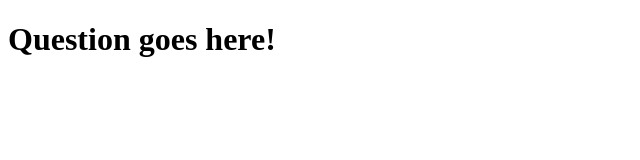
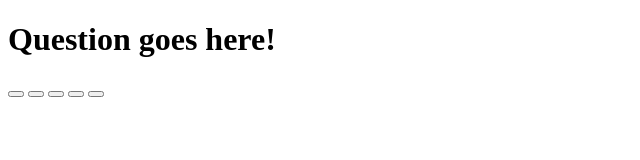
Before and after one commit to baoxng/Web-Quizz, a plain HTML site: page index.html in a window 1280 px wide. Shown: the whole page, without its empty margins (0-640 px from the left). Drawn offline with nearby package versions, Linux system fonts and the light colour scheme.

Commit message:
Added five buttons, start and answers 1-4 buttons.

```diff
--- a/index.html
+++ b/index.html
@@ -7,8 +7,15 @@
     <script src="https://cdnjs.cloudflare.com/ajax/libs/jquery/3.2.1/jquery.min.js"></script>
 </head>
 <body>
+    <div class="container">
+        <h1>Question goes here!</h1>
+        <button id="start"></button>
+        <button id="answer-1"></button>
+        <button id="answer-2"></button>
+        <button id="answer-3"></button>
+        <button id="answer-4"></button>
 
-    <h1>Question goes here!</h1>
+    </div>
 
 
 </body>
```
